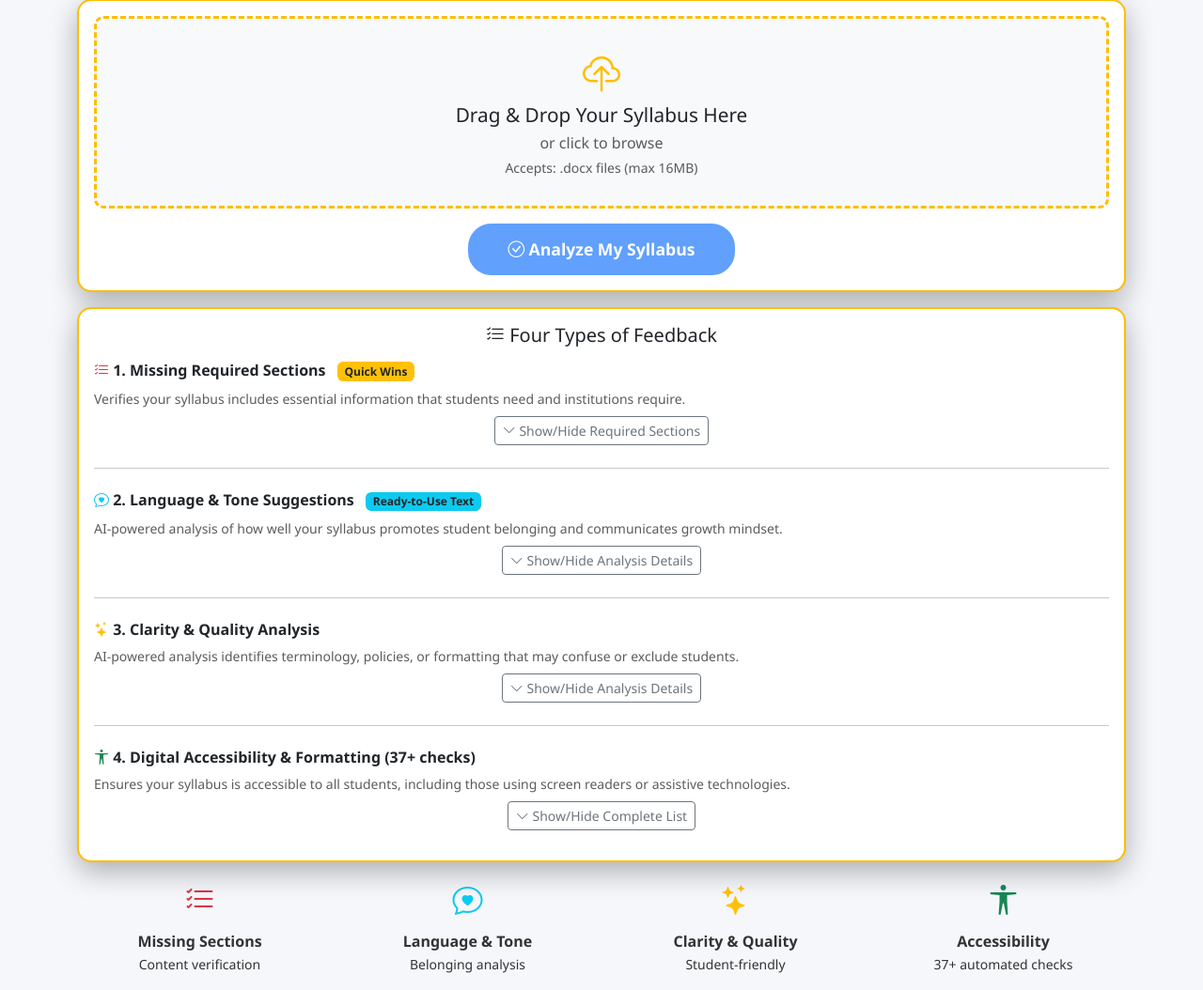
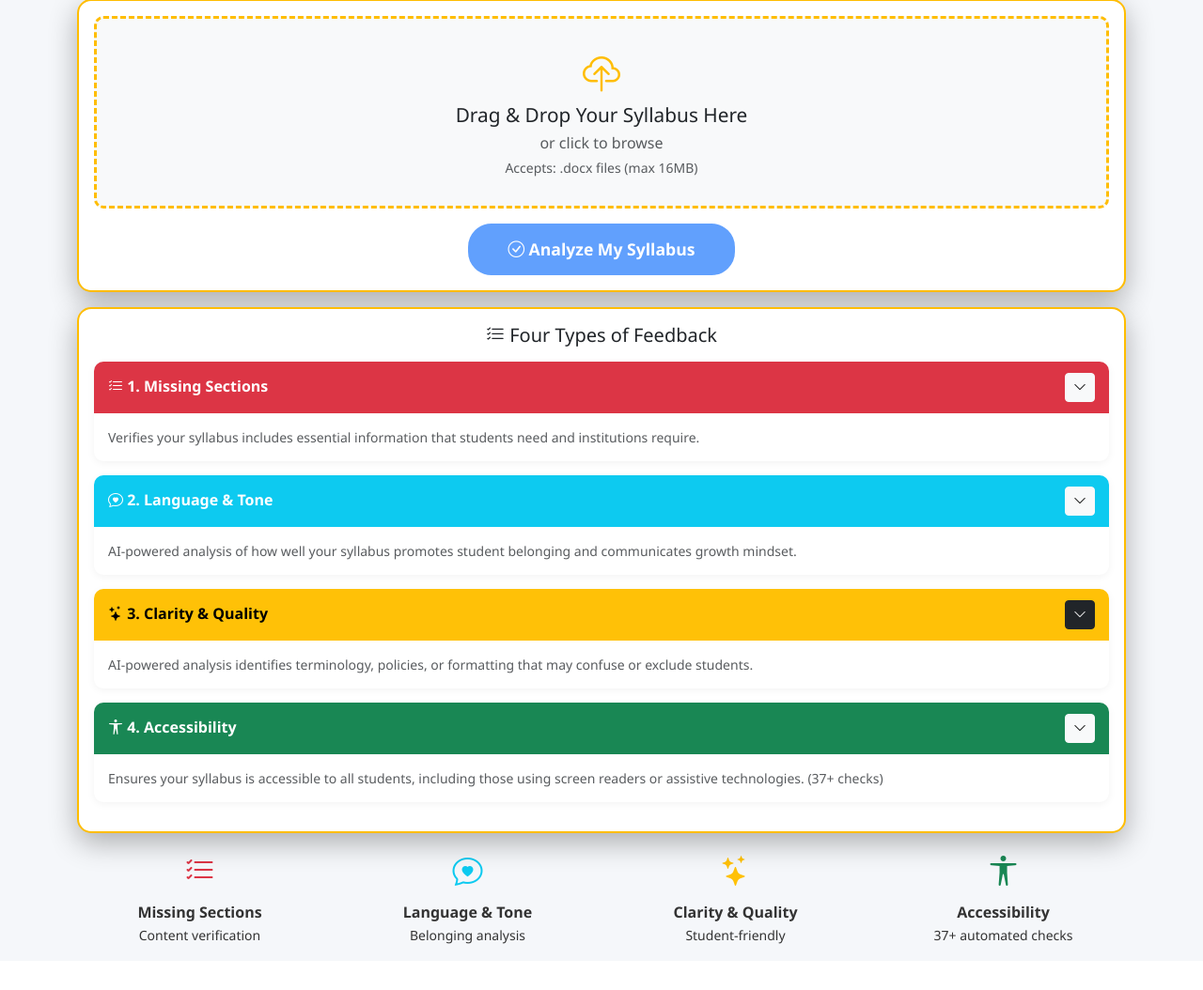
Before and after one commit to dapclark/syllabus-checker, a Flask app: page / in a window 1280 px wide. Shown: the part 318-1372 px from the top of the page at 94% size. After the commit the page ends 1323 px from the top, so only its background shows below. Run offline with Flask 3, Linux system fonts and the light colour scheme; parts of the project's set-up code (start-up, migrations or seed data) failed here and were passed over.

Commit message:
Add colored header banners to upload page sections
Each feedback type section now has a colored header matching its theme:
- Missing Sections: red (danger)
- Language & Tone: blue (info)
- Clarity & Quality: yellow (warning)
- Accessibility: green (success)

Consistent with the results page styling.

Co-Authored-By: Claude Opus 4.5 <noreply@anthropic.com>

```diff
--- a/templates/index.html
+++ b/templates/index.html
@@ -81,6 +81,31 @@
         .feature-list li {
             margin-bottom: 10px;
         }
+        .feedback-section {
+            background: white;
+            border-radius: 10px;
+            margin-bottom: 15px;
+            box-shadow: 0 2px 8px rgba(0,0,0,0.05);
+            overflow: hidden;
+        }
+        .feedback-section .section-header {
+            padding: 12px 15px;
+            color: white;
+            display: flex;
+            justify-content: space-between;
+            align-items: center;
+        }
+        .feedback-section .section-header h6 {
+            margin: 0;
+            font-weight: 600;
+        }
+        .feedback-section .section-body {
+            padding: 15px;
+        }
+        .section-header-danger { background-color: #dc3545; }
+        .section-header-info { background-color: #0dcaf0; }
+        .section-header-warning { background-color: #ffc107; color: #000 !important; }
+        .section-header-success { background-color: #198754; }
     </style>
 </head>
 <body>
@@ -162,24 +187,23 @@
                     <i class="bi bi-list-check"></i> Four Types of Feedback
                 </h5>
 
-                <!-- 1. Missing Required Sections -->
-                <div class="mb-3">
-                    <h6 class="fw-bold mb-2">
-                        <i class="bi bi-list-check text-danger"></i> 1. Missing Required Sections
-                        <span class="badge bg-warning text-dark ms-2">Quick Wins</span>
-                    </h6>
-                    <p class="small text-muted mb-2">
-                        Verifies your syllabus includes essential information that students need and institutions require.
-                    </p>
-                    <p class="text-center mb-2">
-                        <button class="btn btn-sm btn-outline-secondary" type="button" data-bs-toggle="collapse"
-                                data-bs-target="#requiredSectionsList" aria-expanded="false" aria-controls="requiredSectionsList">
-                            <i class="bi bi-chevron-down"></i> Show/Hide Required Sections
+                <!-- 1. Missing Sections -->
+                <div class="feedback-section">
+                    <div class="section-header section-header-danger">
+                        <h6><i class="bi bi-list-check"></i> 1. Missing Sections</h6>
+                        <button class="btn btn-sm btn-light" type="button" data-bs-toggle="collapse"
+                                data-bs-target="#requiredSectionsList" aria-expanded="false">
+                            <i class="bi bi-chevron-down"></i>
                         </button>
-                    </p>
+                    </div>
+                    <div class="section-body">
+                        <p class="small text-muted mb-0">
+                            Verifies your syllabus includes essential information that students need and institutions require.
+                        </p>
+                    </div>
                 </div>
 
-                <div class="collapse" id="requiredSectionsList">
+                <div class="collapse mb-3" id="requiredSectionsList">
                     <div class="alert alert-light border mb-3">
                         <h6 class="fw-bold mb-2"><i class="bi bi-clipboard-check"></i> Required Syllabus Components</h6>
                         <p class="small mb-3">
@@ -224,26 +248,23 @@
                     </div>
                 </div>
 
-                <hr class="my-4">
-
-                <!-- 2. Language & Tone (Growth Mindset and Belonging) -->
-                <div class="mb-3">
-                    <h6 class="fw-bold mb-2">
-                        <i class="bi bi-chat-heart text-info"></i> 2. Language & Tone Suggestions
-                        <span class="badge bg-info text-dark ms-2">Ready-to-Use Text</span>
-                    </h6>
-                    <p class="small text-muted mb-2">
-                        AI-powered analysis of how well your syllabus promotes student belonging and communicates growth mindset.
-                    </p>
-                    <p class="text-center mb-2">
-                        <button class="btn btn-sm btn-outline-secondary" type="button" data-bs-toggle="collapse"
-                                data-bs-target="#growthMindsetList" aria-expanded="false" aria-controls="growthMindsetList">
-                            <i class="bi bi-chevron-down"></i> Show/Hide Analysis Details
+                <!-- 2. Language & Tone -->
+                <div class="feedback-section">
+                    <div class="section-header section-header-info">
+                        <h6><i class="bi bi-chat-heart"></i> 2. Language & Tone</h6>
+                        <button class="btn btn-sm btn-light" type="button" data-bs-toggle="collapse"
+                                data-bs-target="#growthMindsetList" aria-expanded="false">
+                            <i class="bi bi-chevron-down"></i>
                         </button>
-                    </p>
+                    </div>
+                    <div class="section-body">
+                        <p class="small text-muted mb-0">
+                            AI-powered analysis of how well your syllabus promotes student belonging and communicates growth mindset.
+                        </p>
+                    </div>
                 </div>
 
-                <div class="collapse" id="growthMindsetList">
+                <div class="collapse mb-3" id="growthMindsetList">
                     <div class="alert alert-light border mb-3">
                         <h6 class="fw-bold mb-2"><i class="bi bi-lightbulb"></i> Research-Based Analysis</h6>
                         <p class="small mb-3">
@@ -287,25 +308,23 @@
                     </div>
                 </div>
 
-                <hr class="my-4">
+                <!-- 3. Clarity & Quality -->
+                <div class="feedback-section">
+                    <div class="section-header section-header-warning">
+                        <h6><i class="bi bi-stars"></i> 3. Clarity & Quality</h6>
+                        <button class="btn btn-sm btn-dark" type="button"
+                                data-bs-toggle="collapse" data-bs-target="#qualityAnalysisList">
+                            <i class="bi bi-chevron-down"></i>
+                        </button>
+                    </div>
+                    <div class="section-body">
+                        <p class="small text-muted mb-0">
+                            AI-powered analysis identifies terminology, policies, or formatting that may confuse or exclude students.
+                        </p>
+                    </div>
+                </div>
 
-                <!-- 3. Clarity & Quality Analysis -->
-                <div class="mb-3">
-                    <h6 class="fw-bold mb-2">
-                        <i class="bi bi-stars text-warning"></i>
-                        3. Clarity & Quality Analysis
-                    </h6>
-                    <p class="small text-muted mb-2">
-                        AI-powered analysis identifies terminology, policies, or formatting that may confuse or exclude students.
-                    </p>
-                    <p class="text-center mb-2">
-                    <button class="btn btn-sm btn-outline-secondary" type="button"
-                            data-bs-toggle="collapse" data-bs-target="#qualityAnalysisList">
-                        <i class="bi bi-chevron-down"></i> Show/Hide Analysis Details
-                    </button>
-                    </p>
-                </div>
-                <div class="collapse" id="qualityAnalysisList">
+                <div class="collapse mb-3" id="qualityAnalysisList">
                     <div class="alert alert-light border">
                         <p class="small mb-3">
                             This analysis uses AI to examine your syllabus across five key areas:
@@ -340,25 +359,23 @@
                     </div>
                 </div>
 
-                <hr class="my-4">
-
-                <!-- 4. Digital Accessibility & Formatting -->
-                <div class="mb-3">
-                    <h6 class="fw-bold mb-2">
-                        <i class="bi bi-universal-access text-success"></i> 4. Digital Accessibility & Formatting (37+ checks)
-                    </h6>
-                    <p class="small text-muted mb-2">
-                        Ensures your syllabus is accessible to all students, including those using screen readers or assistive technologies.
-                    </p>
-                    <p class="text-center mb-2">
-                        <button class="btn btn-sm btn-outline-secondary" type="button" data-bs-toggle="collapse"
-                                data-bs-target="#accessibilityChecksList" aria-expanded="false" aria-controls="accessibilityChecksList">
-                            <i class="bi bi-chevron-down"></i> Show/Hide Complete List
+                <!-- 4. Accessibility -->
+                <div class="feedback-section">
+                    <div class="section-header section-header-success">
+                        <h6><i class="bi bi-universal-access"></i> 4. Accessibility</h6>
+                        <button class="btn btn-sm btn-light" type="button" data-bs-toggle="collapse"
+                                data-bs-target="#accessibilityChecksList" aria-expanded="false">
+                            <i class="bi bi-chevron-down"></i>
                         </button>
-                    </p>
+                    </div>
+                    <div class="section-body">
+                        <p class="small text-muted mb-0">
+                            Ensures your syllabus is accessible to all students, including those using screen readers or assistive technologies. (37+ checks)
+                        </p>
+                    </div>
                 </div>
 
-                <div class="collapse" id="accessibilityChecksList">
+                <div class="collapse mb-3" id="accessibilityChecksList">
                     <!-- Introduction and Standards -->
                     <div class="alert alert-light border mb-4">
                         <h6 class="fw-bold mb-2"><i class="bi bi-mortarboard"></i> Why Syllabus Accessibility Matters</h6>
```
